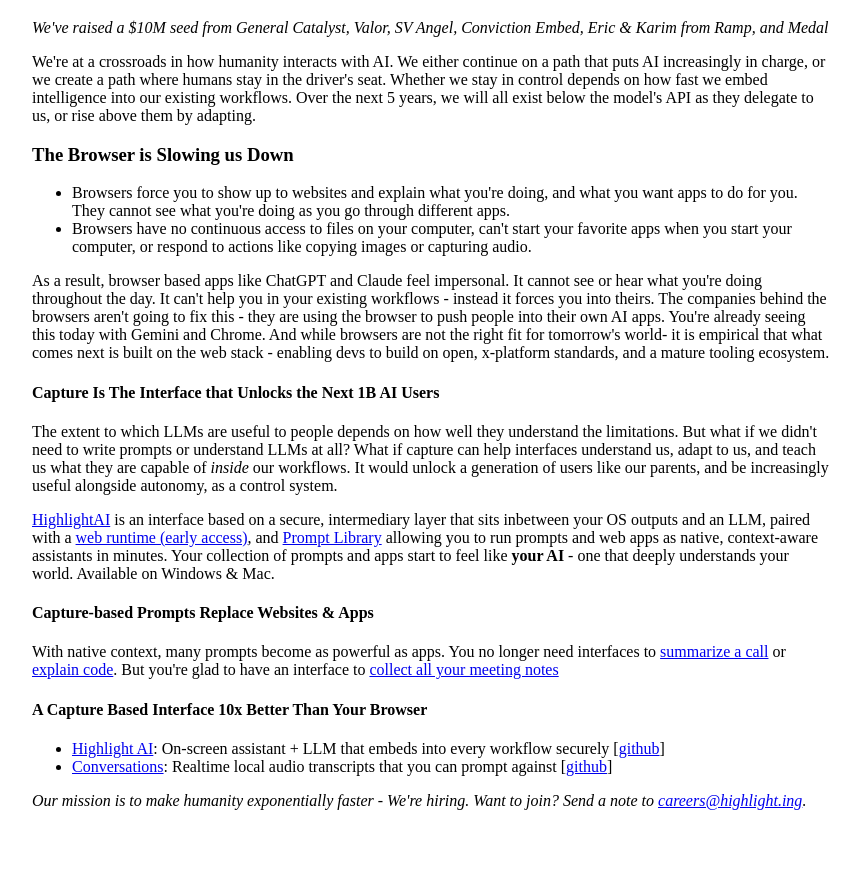
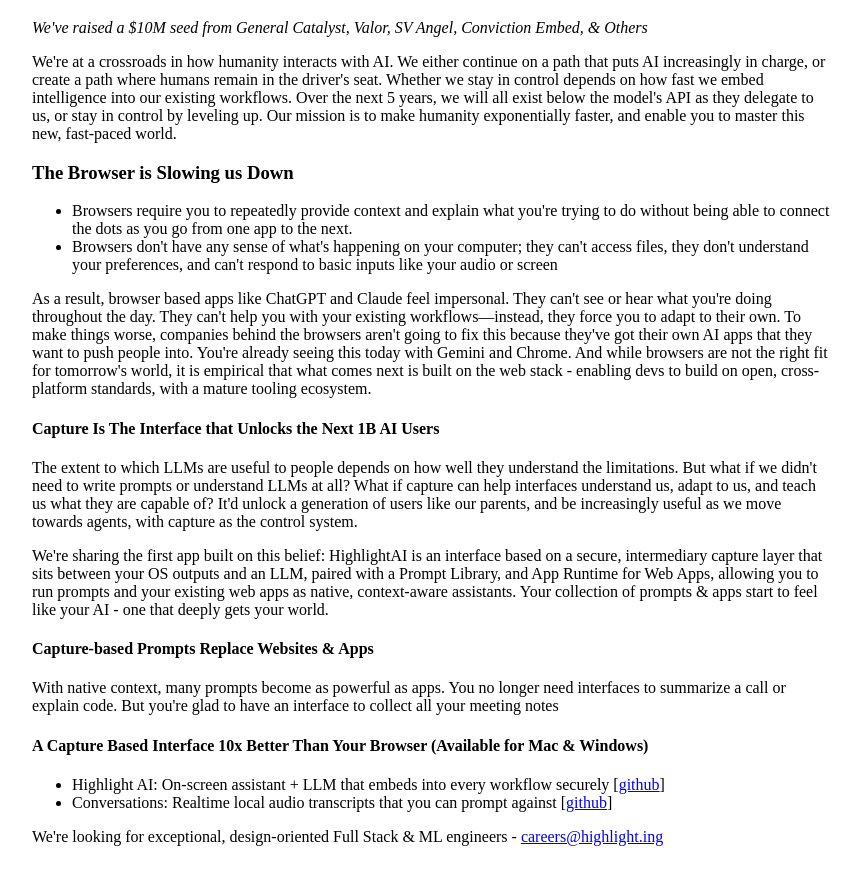
Before and after one commit to PimDeWitte/ei.github.io, a plain HTML site: page index.html in a window 1280 px wide. Shown: the part 81-963 px from the top of the page, without its empty margins (208-1068 px from the left). Before the commit the page ends 927 px from the top, so only its background shows below. Drawn offline with Linux system fonts and the light colour scheme.

Commit message:
Update index.html

```diff
--- a/index.html
+++ b/index.html
@@ -12,47 +12,43 @@
             padding: 20px;
             font-size: 12pt;
         }
-
     </style>
 </head>
 <body>
     <div class="container">
         <h1>Embedded Intelligence, Inc. | October 22, 2024</h1>
 
-        <p><em>We've raised a $10M seed from General Catalyst, Valor, SV Angel, Conviction Embed, Eric & Karim from Ramp, and Medal</em></p>
+        <p><em>We've raised a $10M seed from General Catalyst, Valor, SV Angel, Conviction Embed, & Others</em></p>
 
-        <p>We're at a crossroads in how humanity interacts with AI. We either continue on a path that puts AI increasingly in charge, or we create a path where humans stay in the driver's seat. Whether we stay in control depends on how fast we embed intelligence into our existing workflows. Over the next 5 years, we will all exist below the model's API as they delegate to us, or rise above them by adapting.</p>
+        <p>We're at a crossroads in how humanity interacts with AI. We either continue on a path that puts AI increasingly in charge, or create a path where humans remain in the driver's seat. Whether we stay in control depends on how fast we embed intelligence into our existing workflows. Over the next 5 years, we will all exist below the model's API as they delegate to us, or stay in control by leveling up. <strong></strong>Our mission is to make humanity exponentially faster, and enable you to master this new, fast-paced world</strong>.</p>
 
         <h3>The Browser is Slowing us Down</h3>
 
         <ul>
-            <li>Browsers force you to show up to websites and explain what you're doing, and what you want apps to do for you. They cannot see what you're doing as you go through different apps.</li>
-            <li>Browsers have no continuous access to files on your computer, can't start your favorite apps when you start your computer, or respond to actions like copying images or capturing audio.</li>
+            <li>Browsers require you to repeatedly provide context and explain what you're trying to do without being able to connect the dots as you go from one app to the next.</li>
+            <li>Browsers don't have any sense of what's happening on your computer; they can't access files, they don't understand your preferences, and can't respond to basic inputs like your audio or screen</li>
         </ul>
 
-        <p>As a result, browser based apps like ChatGPT and Claude feel impersonal. It cannot see or hear what you're doing throughout the day. It can't help you in your existing workflows - instead it forces you into theirs. The companies behind the browsers aren't going to fix this - they are using the browser to push people into their own AI apps. You're already seeing this today with Gemini and Chrome. And while browsers are not the right fit for tomorrow's world- it is empirical that what comes next is built on the web stack - enabling devs to build on open, x-platform standards, and a mature tooling ecosystem.</p>
+        <p>As a result, browser based apps like ChatGPT and Claude feel impersonal. They can't see or hear what you're doing throughout the day. They can't help you with your existing workflows—instead, they force you to adapt to their own. To make things worse, companies behind the browsers aren't going to fix this because they've got their own AI apps that they want to push people into. You're already seeing this today with Gemini and Chrome. And while browsers are not the right fit for tomorrow's world, it is empirical that what comes next is built on the web stack - enabling devs to build on open, cross-platform standards, with a mature tooling ecosystem.</p>
 
         <h4>Capture Is The Interface that Unlocks the Next 1B AI Users</h4>
 
-        <p>The extent to which LLMs are useful to people depends on how well they understand the limitations. But what if we didn't need to write prompts or understand LLMs at all? What if capture can help interfaces understand us, adapt to us, and teach us what they are capable of <em>inside</em> our workflows. It would unlock a generation of users like our parents, and be increasingly useful alongside autonomy, as a control system.</p>
+        <p>The extent to which LLMs are useful to people depends on how well they understand the limitations. But what if we didn't need to write prompts or understand LLMs at all? What if capture can help interfaces understand us, adapt to us, and teach us what they are capable of? It'd unlock a generation of users like our parents, and be increasingly useful as we move towards agents, with capture as the control system.</p>
 
-         <p><a href="https://highlightai.com/" target="_blank">HighlightAI</a> is an interface based on a secure, intermediary layer that sits inbetween your OS outputs and an LLM, paired with a <a href="https://docs.highlight.ing/documentation/introduction" target="_blank">web runtime (early access)</a>, and <a href="https://highlightai.com/prompts" target="_blank">Prompt Library</a> allowing you to run prompts and web apps as native, context-aware assistants in minutes. Your collection of prompts and apps start to feel like <strong>your AI</strong> - one that deeply understands your world. Available on Windows & Mac.</p>
+        <p>We're sharing the first app built on this belief: HighlightAI is an interface based on a secure, intermediary capture layer that sits between your OS outputs and an LLM, paired with a Prompt Library, and App Runtime for Web Apps, allowing you to run prompts and your existing web apps as native, context-aware assistants. Your collection of prompts & apps start to feel like your AI - one that deeply gets your world.</p>
 
         <h4>Capture-based Prompts Replace Websites & Apps</h4>
 
-        <p>With native context, many prompts become as powerful as apps. You no longer need interfaces to <a href="https://chat.highlight.ing/prompts/ultimate-meeting-summarizer-OzAZY7NRa5hi" target="_blank">summarize a call</a> or <a href="https://chat.highlight.ing/prompts/code-logic-explainer-DFEUsJ3J20z8" target="_blank">explain code</a>. But you're glad to have an interface to <a href="https://highlightai.com/apps/conversations" target="_blank">collect all your meeting notes</a></p>
+        <p>With native context, many prompts become as powerful as apps. You no longer need interfaces to summarize a call or explain code. But you're glad to have an interface to collect all your meeting notes</p>
 
-
-        <h4>A Capture Based Interface 10x Better Than Your Browser</h4>
+        <h4>A Capture Based Interface 10x Better Than Your Browser (Available for Mac & Windows)</h4>
 
         <ul>
-            <li><a href="https://highlightai.com/" target="_blank">Highlight AI</a>: On-screen assistant + LLM that embeds into every workflow securely [<a href="https://github.com/highlight-ing/highlight-chat-frontend" target="_blank">github</a>]
-            </li>
-            <li><a href="https://x.com/tryhighlight/status/1841864271052845111" target="_blank">Conversations</a>: Realtime local audio transcripts that you can prompt against [<a href="https://github.com/highlight-ing/highlight-conversations" target="_blank">github</a>]</li>
+            <li>Highlight AI: On-screen assistant + LLM that embeds into every workflow securely [<a href="https://github.com/highlight-ing/highlight-chat-frontend" target="_blank">github</a>]</li>
+            <li>Conversations: Realtime local audio transcripts that you can prompt against [<a href="https://github.com/highlight-ing/highlight-conversations" target="_blank">github</a>]</li>
         </ul>
 
-
-        <p><em>Our mission is to make humanity exponentially faster - We're hiring. Want to join? Send a note to <a href="mailto:careers@highlight.ing">careers@highlight.ing</a>. </em> </p>
+        <p>We're looking for exceptional, design-oriented Full Stack & ML engineers - <a href="mailto:careers@highlight.ing">careers@highlight.ing</a></p>
     </div>
 </body>
 </html>
```
